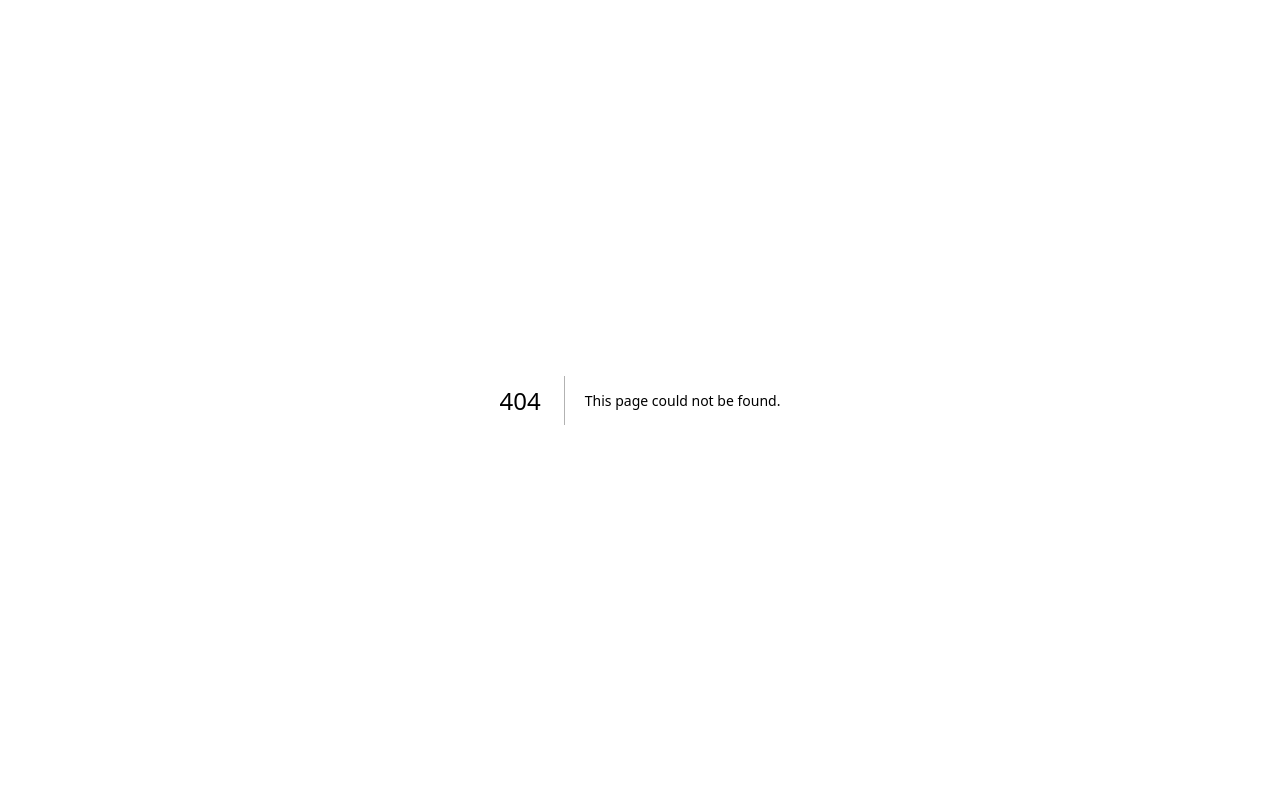
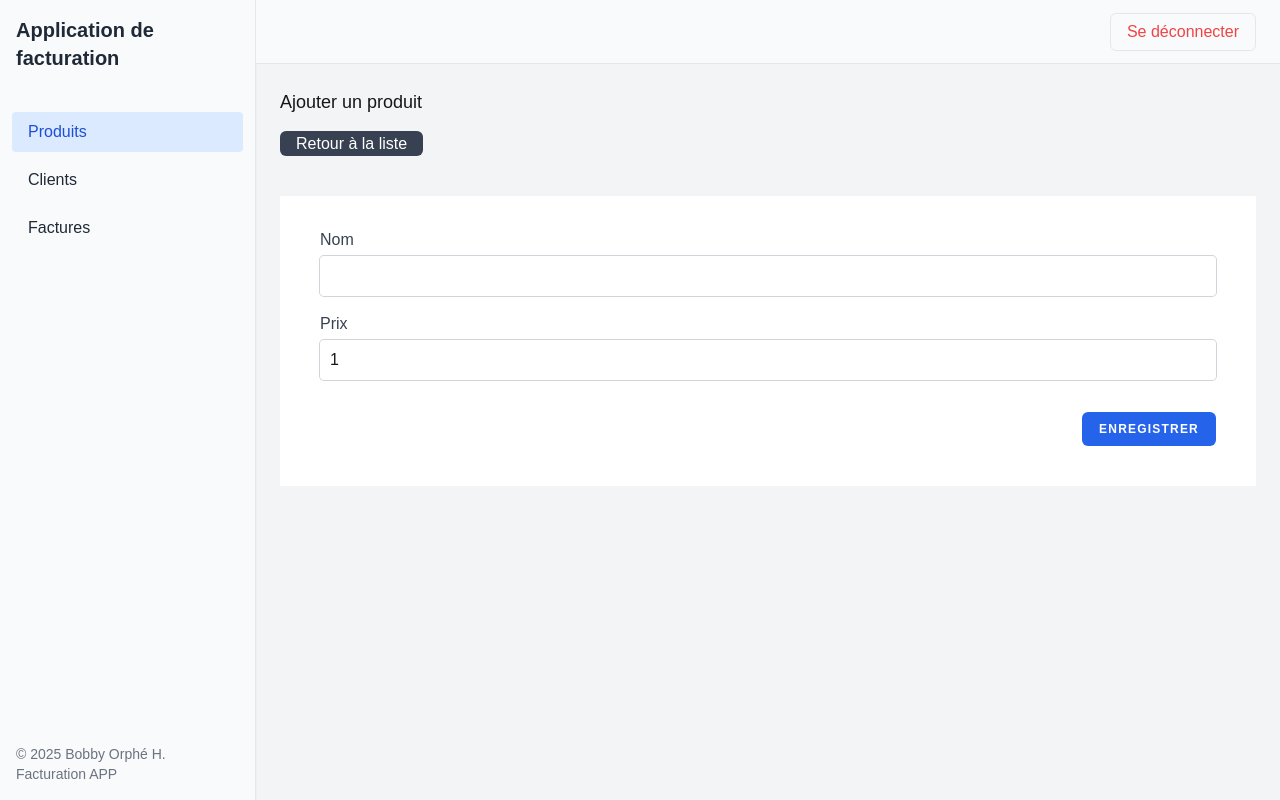
Before and after one commit to Orphe-H/wm-facturation-frontend, a Next.js app: page /admin/products/create in a window 1280 px wide. Before the commit this address had no page. Built offline with nearby package versions, Linux system fonts and the light colour scheme.

Commit message:
feat: manage product creation

```diff
--- /dev/null
+++ b/src/app/admin/products/create/page.tsx
@@ -0,0 +1,152 @@
+"use client";
+
+import { useAlertStore } from "@/stores/alert-store";
+import { useProductStore, Product } from "@/stores/product-store";
+import Link from "next/link";
+import { useRouter } from "next/navigation";
+import { useEffect, useState } from "react";
+
+export default function CreateProductPage() {
+	const router = useRouter();
+	const setAlert = useAlertStore((state) => state.setAlert);
+
+	const [product, setProduct] = useState<Product>({
+		id: null,
+		name: "",
+		price: 1,
+		created_at: null,
+	});
+
+	const [pending, setPending] = useState(false);
+	const [errors, setErrors] = useState<string | string[]>([]);
+
+	const handleChange = (e: React.ChangeEvent<HTMLInputElement>) => {
+		const { name, value } = e.target;
+		setProduct((prev) => ({
+			...prev,
+			[name]: value,
+		}));
+	};
+
+	const resetForm = () => {
+		setProduct({
+			id: null,
+			name: "",
+			price: 1,
+			created_at: null,
+		});
+	};
+
+	const { addProduct, addErrors, addSuccess } = useProductStore();
+
+	const handleSubmit = async (e: React.FormEvent) => {
+		e.preventDefault();
+		setPending(true);
+
+		addProduct(product);
+
+		setPending(false);
+	};
+
+	useEffect(() => {
+		if (addSuccess === true) {
+			resetForm();
+
+			setAlert("Le produit a été créé.", "success");
+
+			router.push("/admin/products");
+		}
+	}, [addSuccess, router, setAlert]);
+
+	useEffect(() => {
+		if (addErrors) {
+			setErrors(addErrors);
+		} else {
+			setErrors([]);
+		}
+	}, [addErrors]);
+
+	return (
+		<div>
+			<h2 className="font-medium text-lg">Ajouter un produit</h2>
+
+			<div className="mt-4">
+				<Link
+					className="px-4 py-1 rounded-md bg-gray-700 hover:bg-gray-800 text-white"
+					href="/admin/products"
+				>
+					Retour à la liste
+				</Link>
+			</div>
+
+			<div className="mt-10 flex justify-center">
+				<div className="max-w-5xl w-full bg-white">
+					<div className="px-10 pt-8 pb-10">
+						<form onSubmit={handleSubmit}>
+							<div>
+								<label
+									htmlFor="name"
+									className="block font-medium text-gray-700"
+								>
+									Nom
+								</label>
+								<input
+									type="text"
+									required
+									name="name"
+									value={product.name}
+									onChange={handleChange}
+									className="w-full mt-1 py-2 px-2.5 bg-transparent ring-1 ring-gray-300 border-0 rounded focus:outline-none focus:ring-1 focus:ring-blue-500 hover:ring-blue-500"
+								/>
+							</div>
+
+							<div className="mt-4">
+								<label
+									htmlFor="price"
+									className="block font-medium text-gray-700"
+								>
+									Prix
+								</label>
+								<input
+									type="number"
+									min={1}
+									required
+									name="price"
+									value={product.price}
+									onChange={handleChange}
+									className="w-full mt-1 py-2 px-2.5 bg-transparent ring-1 ring-gray-300 border-0 rounded focus:outline-none focus:ring-1 focus:ring-blue-500 hover:ring-blue-500"
+								/>
+							</div>
+
+							{(Array.isArray(errors) ? errors : [errors])
+								.length > 0 && (
+								<div className="mt-4 text-red-500 space-y-2">
+									{(Array.isArray(errors)
+										? errors
+										: [errors]
+									).map((error, index) => (
+										<p key={index} className="text-sm">
+											{error}
+										</p>
+									))}
+								</div>
+							)}
+
+							<div className="mt-8 flex justify-end">
+								<button
+									type="submit"
+									disabled={pending}
+									className="justify-center inline-flex items-center px-4 py-2 uppercase tracking-widest text-xs font-semibold rounded-md bg-blue-600 border border-transparent text-white hover:bg-blue-500 focus:bg-blue-500 active:bg-blue-500 focus:outline-none focus:ring-2 focus:ring-blue-500 focus:ring-offset-2 transition ease-in-out duration-150"
+								>
+									{pending
+										? "Enregistrement..."
+										: "Enregistrer"}
+								</button>
+							</div>
+						</form>
+					</div>
+				</div>
+			</div>
+		</div>
+	);
+}
--- a/src/app/admin/products/page.tsx
+++ b/src/app/admin/products/page.tsx
@@ -44,7 +44,7 @@ export default function ProductsPage() {
 		if (removeSuccess === true) {
 			setAlert("Le produit a été supprimé.", "success");
 		}
-	}, [removeSuccess, removeErrors, setAlert]);
+	}, [removeSuccess, setAlert]);
 
 	useEffect(() => {
 		if (removeErrors) {
--- a/src/app/login/ui/login-form.tsx
+++ b/src/app/login/ui/login-form.tsx
@@ -48,6 +48,7 @@ export function LoginForm() {
 
 			router.push("/admin");
 		}
+		setPending(false);
 	};
 
 	return (
--- a/src/stores/product-store.ts
+++ b/src/stores/product-store.ts
@@ -1,7 +1,7 @@
 import { create } from "zustand";
 import { fetcher } from "@/lib/requestor";
 
-interface Product {
+export interface Product {
 	id: string | null;
 	name: string;
 	price: number;
@@ -20,8 +20,11 @@ export const useProductStore = create<
 	ProductState & {
 		removeErrors: string[] | string | null;
 		removeSuccess: boolean | null;
+		addErrors: string[] | string | null;
+		addSuccess: boolean | null;
 	}
 >((set, get) => ({
+	product: null,
 	products: [],
 	fetchProducts: async () => {
 		const response = await fetcher({ url: "/products" });
@@ -31,9 +34,33 @@ export const useProductStore = create<
 			set({ products: data as Product[] });
 		}
 	},
-	addProduct: (
-		product // send store request
-	) => set((state) => ({ products: [...state.products, product] })),
+	addErrors: null,
+	addSuccess: null,
+	addProduct: async (product) => {
+		set({ addErrors: null, addSuccess: null });
+
+		const response = await fetcher({
+			url: "/products",
+			method: "POST",
+			body: JSON.stringify(product),
+		});
+
+		const { success } = response;
+
+		if (success) {
+			set({
+				addSuccess: true,
+			});
+		} else {
+			set({
+				addSuccess: false,
+				addErrors: response.errors,
+			});
+		}
+
+		setTimeout(() => set({ addErrors: null, addSuccess: null }), 1000);
+
+	},
 	updateProduct: (
 		product // send update request
 	) =>
@@ -66,5 +93,7 @@ export const useProductStore = create<
 				removeErrors: response.errors,
 			});
 		}
+
+		setTimeout(() => set({ removeErrors: null, removeSuccess: null }), 1000);
 	},
 }));
```
